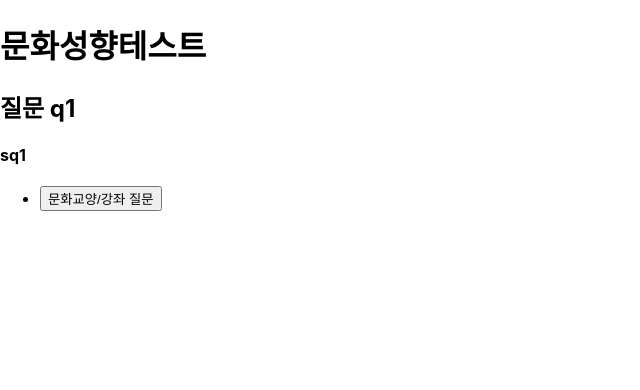
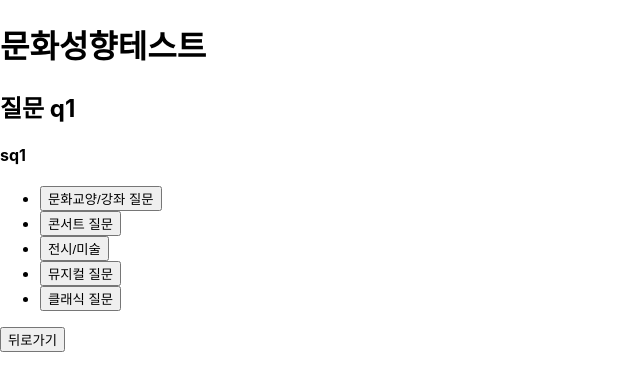
Before and after one commit to cupmilk/SearchingExhibition, a React (Create React App) app in the folder exhibition-app/: page /Question in a window 1280 px wide. Shown: the top 390 px of the page, without its empty margins (0-640 px from the left). Built offline with nearby package versions, Linux system fonts and the light colour scheme.

Commit message:
update : 페이지 최적화 및 뒤로가기 눌렀을 시 오류 개선
1. 지속적으로 반복되던 페이지 map을 이용하여 페이지가 싱글페이지가 되도록 개선
2. 싱글페이지로 만듬으로써 result페이지에서 새로고침 시 무한렌더링 개선

```diff
--- a/exhibition-app/package.json
+++ b/exhibition-app/package.json
@@ -7,6 +7,7 @@
     "@testing-library/react": "^13.4.0",
     "@testing-library/user-event": "^13.5.0",
     "axios": "^1.1.3",
+    "history": "^5.3.0",
     "react": "^18.2.0",
     "react-dom": "^18.2.0",
     "react-router-dom": "^6.4.3",
--- a/exhibition-app/src/components/Selection.js
+++ b/exhibition-app/src/components/backBtn.js
@@ -1,7 +1,7 @@
 import React from "react";
 
-const Selection = () => {
+const backBtn = () => {
   return <div></div>;
 };
 
-export default Selection;
+export default backBtn;
--- a/exhibition-app/src/pages/Main.js
+++ b/exhibition-app/src/pages/Main.js
@@ -1,7 +1,17 @@
-import React from "react";
+import React, { useCallback, useEffect } from "react";
 import { Link } from "react-router-dom";
 
-const Main = () => {
+const Main = (props) => {
+  const { handleInterest } = props;
+
+  const resetValue = useCallback(() => {
+    handleInterest([]);
+  }, []);
+
+  useEffect(() => {
+    resetValue();
+  }, [resetValue]);
+
   return (
     <div>
       <Link to="/Question">테스트시작하기</Link>
--- a/exhibition-app/src/pages/Question.js
+++ b/exhibition-app/src/pages/Question.js
@@ -1,29 +1,32 @@
-import React, { useState, useEffect } from "react";
+import { createBrowserHistory } from "@remix-run/router";
+import React, { useState, useEffect, useCallback } from "react";
 import { useSearchParams } from "react-router-dom";
 
+//사용자가 결과값을 임의로 접근할 수 있기 때문에 param을 이용하여 페이지 넘기던 방식을 수정
+// map을 이용하여 똑같은 페이지 복사 붙여넣기 방식 수정
+// mainpage와 step1일경우 interest 상태 초기화
+
 const Question = (props) => {
-  const { handleInterest, navigate, nextURL, interest } = props;
-
-  const [searchPage, setSearchPage] = useSearchParams();
+  const { handleInterest, navigate, interest } = props;
   const [step, setStep] = useState(1);
 
-  // url로 질문을 통제하는건 잘못됌 -> 새로고침 시 데이터가 저장이안됌
-  // step = 1 => 뒤로가기 가능   = 메인페이지로 이동
-  // setp > 1 => 뒤로가기가 불가능 = 현재 질문상태니까
-
-  const page = Number(searchPage.get("page"));
-
-  // useEffect(() => {
-  //   //페이지와 흥미배열이 일정하도록 유지 -> 차후 넘칠경우를 생각해봐야할듯
-  //   if (page !== interest.length + 1) {
-  //     handleInterest((prev) => [...prev].slice(0, page - 1));
-  //   }
-  // }, []);
-  // 반복
+  const clickBack = () => {
+    if (step > 1) {
+      setStep((prev) => prev - 1);
+      handleInterest((prev) => [...prev].slice(0, step - 2));
+    } else {
+      navigate("/");
+    }
+  };
 
   const handleStore = (e) => {
-    handleInterest((prev) => [...prev, e.target.value]);
-    navigate(nextURL);
+    if (interest.length === 3) {
+      navigate("/ResultPage");
+    } else {
+      handleInterest((prev) => [...prev, e.target.value]);
+      setStep((prev) => prev + 1);
+      console.log(interest.length);
+    }
   };
 
   const qaData = [
@@ -38,6 +41,30 @@ const Question = (props) => {
           event: handleStore,
           value: 1,
         },
+        {
+          questionTitle: "콘서트 질문",
+          id: "consert",
+          event: handleStore,
+          value: 2,
+        },
+        {
+          questionTitle: "전시/미술 ",
+          id: "exhibition",
+          event: handleStore,
+          value: 3,
+        },
+        {
+          questionTitle: "뮤지컬 질문",
+          id: "musical",
+          event: handleStore,
+          value: 4,
+        },
+        {
+          questionTitle: "클래식 질문",
+          id: "classic",
+          event: handleStore,
+          value: 5,
+        },
       ],
     },
     {
@@ -51,9 +78,116 @@ const Question = (props) => {
           event: handleStore,
           value: 1,
         },
+        {
+          questionTitle: "콘서트 질문",
+          id: "consert",
+          event: handleStore,
+          value: 2,
+        },
+        {
+          questionTitle: "전시/미술 ",
+          id: "exhibition",
+          event: handleStore,
+          value: 3,
+        },
+        {
+          questionTitle: "뮤지컬 질문",
+          id: "musical",
+          event: handleStore,
+          value: 4,
+        },
+        {
+          questionTitle: "클래식 질문",
+          id: "classic",
+          event: handleStore,
+          value: 5,
+        },
+      ],
+    },
+    {
+      step: 3,
+      title: "q3",
+      subtitle: "sq3",
+      questionData: [
+        {
+          questionTitle: "문화교양/강좌 질문",
+          id: "cultureLecture",
+          event: handleStore,
+          value: 1,
+        },
+        {
+          questionTitle: "콘서트 질문",
+          id: "consert",
+          event: handleStore,
+          value: 2,
+        },
+        {
+          questionTitle: "전시/미술 ",
+          id: "exhibition",
+          event: handleStore,
+          value: 3,
+        },
+        {
+          questionTitle: "뮤지컬 질문",
+          id: "musical",
+          event: handleStore,
+          value: 4,
+        },
+        {
+          questionTitle: "클래식 질문",
+          id: "classic",
+          event: handleStore,
+          value: 5,
+        },
+      ],
+    },
+    {
+      step: 4,
+      title: "q4",
+      subtitle: "sq4",
+      questionData: [
+        {
+          questionTitle: "문화교양/강좌 질문",
+          id: "cultureLecture",
+          event: handleStore,
+          value: 1,
+        },
+        {
+          questionTitle: "콘서트 질문",
+          id: "consert",
+          event: handleStore,
+          value: 2,
+        },
+        {
+          questionTitle: "전시/미술 ",
+          id: "exhibition",
+          event: handleStore,
+          value: 3,
+        },
+        {
+          questionTitle: "뮤지컬 질문",
+          id: "musical",
+          event: handleStore,
+          value: 4,
+        },
+        {
+          questionTitle: "클래식 질문",
+          id: "classic",
+          event: handleStore,
+          value: 5,
+        },
       ],
     },
   ];
+
+  //prorps를 가져오는거라서 넣어줘야하는데 넣으면 한무루프가 되서 쩝..
+  const resetValue = useCallback(() => {
+    handleInterest([]);
+  }, []);
+
+  useEffect(() => {
+    resetValue();
+  }, [resetValue]);
 
   return (
     <div>
@@ -78,31 +212,59 @@ const Question = (props) => {
                   </li>
                 ))}
               </ul>
-              {/* <li>
-                    <button onClick={handleStore} id="exhibition" value={2}>
-                      전시/미술 질문
-                    </button>
-                  </li>
-                  <li>
-                    <button onClick={handleStore} id="musical" value={3}>
-                      뮤지컬/오페라
-                    </button>
-                  </li>
-                  <li>
-                    <button onClick={handleStore} id="consert" value={4}>
-                      콘서트
-                    </button>
-                  </li>
-                  <li>
-                    <button onClick={handleStore} id="classic" value={5}>
-                      클래식 질문
-                    </button>
-                  </li> */}
             </div>
           );
         }
       })}
+
+      {/* {qaData.map((data, index) => {
+        if (data.step === step) {
+          return (
+            <div key={index}>
+              <h2> 질문 {data.title}</h2>
+              <h4> {data.subtitle} </h4>
+              <ul>
+                {data.questionData.map((data, index) => (
+                  <li key={index}>
+                    <button
+                      type="button"
+                      onClick={data.event}
+                      id={data.id}
+                      value={data.value}
+                    >
+                      {data.questionTitle}
+                    </button>
+                  </li>
+                ))}
+              </ul>
+            </div>
+          );
+        }
+      })} */}
+      <button onClick={clickBack}>뒤로가기</button>
     </div>
+    // <>
+    //   {/* <li>
+    //                 <button onClick={handleStore} id="exhibition" value={2}>
+    //                   전시/미술 질문
+    //                 </button>
+    //               </li>
+    //               <li>
+    //                 <button onClick={handleStore} id="musical" value={3}>
+    //                   뮤지컬/오페라
+    //                 </button>
+    //               </li>
+    //               <li>
+    //                 <button onClick={handleStore} id="consert" value={4}>
+    //                   콘서트
+    //                 </button>
+    //               </li>
+    //               <li>
+    //                 <button onClick={handleStore} id="classic" value={5}>
+    //                   클래식 질문
+    //                 </button>
+    //               </li> */}
+    // </>
   );
 };
 
--- a/exhibition-app/src/routers/Router.js
+++ b/exhibition-app/src/routers/Router.js
@@ -42,9 +42,13 @@ const Router = () => {
   //     nav: `${QURL}5?page=5`,
   //   },
   // };
+
   return (
     <Routes>
-      <Route path="/" element={<Main />}></Route>
+      <Route
+        path="/"
+        element={<Main handleInterest={handleInterest} />}
+      ></Route>
       <Route
         path="/Question"
         element={
@@ -55,40 +59,6 @@ const Router = () => {
           />
         }
       ></Route>
-      {/* <Route
-        path={QuestionPage.q2.path}
-        element={
-          <Question
-            handleInterest={handleInterest}
-            navigate={navigate}
-            interest={interest}
-            nextURL={QuestionPage.q2.nav}
-          />
-        }
-      ></Route>
-      <Route
-        path={QuestionPage.q3.path}
-        element={
-          <Question
-            handleInterest={handleInterest}
-            navigate={navigate}
-            interest={interest}
-            nextURL={QuestionPage.q3.nav}
-          />
-        }
-      ></Route>
-      <Route
-        path={QuestionPage.q4.path}
-        element={
-          <Question
-            id="last__Page"
-            handleInterest={handleInterest}
-            navigate={navigate}
-            interest={interest}
-            nextURL="/ResultPage"
-          />
-        }
-      ></Route> */}
       <Route
         path="/ResultPage"
         element={<ResultPage interest={interest} navigate={navigate} />}
```
Also changed, not shown: exhibition-app/src/components/QustionCommentBtn.js (deleted, +0 -23 lines), 1 other file (tests, documents, lock files or other folders).
